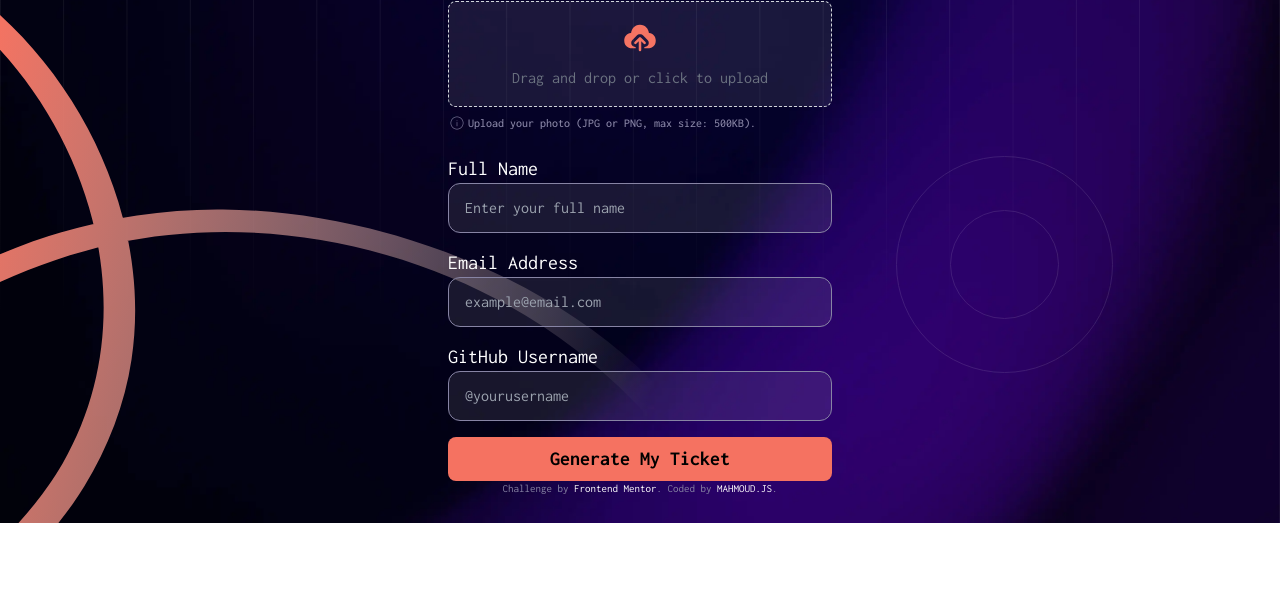
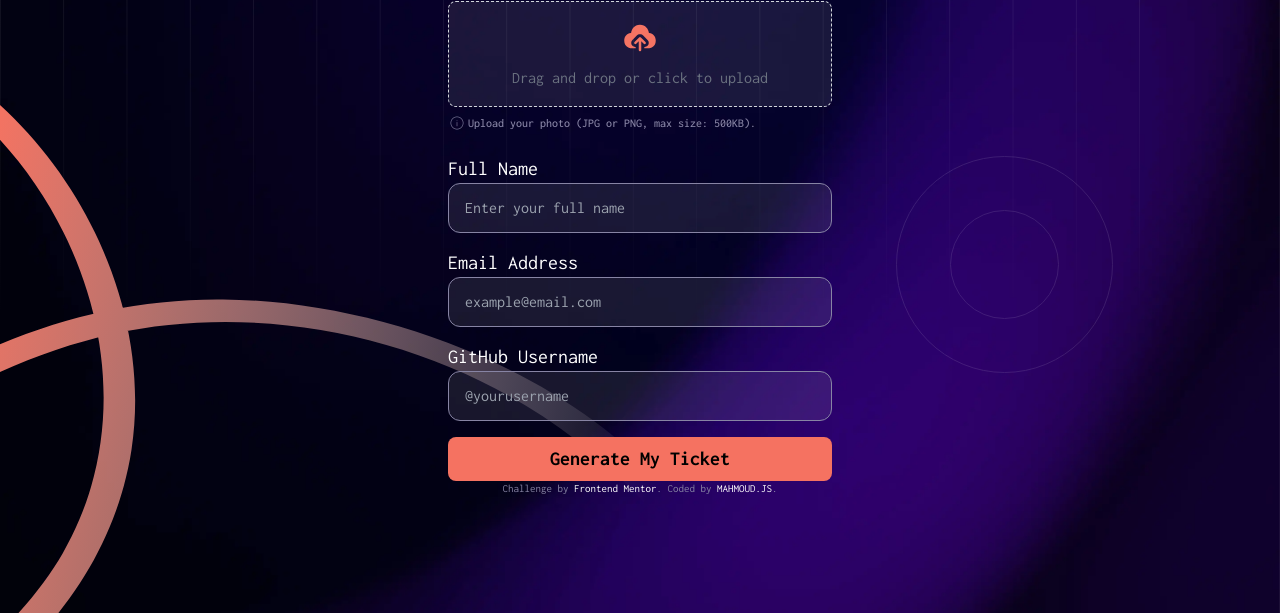
Before and after one commit to Mahmoud-Abdelkarim777/conference-ticket-generator-main, a website: page index.html in a window 1280 px wide. Shown: the part 277-890 px from the top of the page. Before the commit the page ends 800 px from the top, so only its background shows below. Drawn offline with nearby package versions, Linux system fonts and the light colour scheme; some packages are replaced by stand-ins of ours; a script that the page names is missing.

Commit message:
first commit

```diff
--- a/index.html
+++ b/index.html
@@ -21,7 +21,7 @@
     .attribution a { color: hsl(0, 0%, 100%); }
   </style>
 </head>
-<body class="bg-[url('../assets/images/background-mobile.webp')] md:bg-[url('../assets/images/background-tablet.webp')] lg:bg-[url('../assets/images/background-desktop.webp')] bg-center bg-no-repeat bg-cover font-inconsolata relative h-[100vh] overflow-x-hidden">
+<body class="bg-[url('../assets/images/background-mobile.webp')] md:bg-[url('../assets/images/background-tablet.webp')] lg:bg-[url('../assets/images/background-desktop.webp')] bg-center bg-no-repeat bg-cover font-inconsolata relative h-[890px] overflow-x-hidden">
   <div>
     <img src="./assets/images/pattern-lines.svg" class="absolute top-0 z-[-1] bg-center bg-no-repeat h-[100vh]" alt="pattern-lines">
     <img src="./assets/images/pattern-squiggly-line-top.svg" class="absolute right-0 md:top-20 top-8 w-[139px] md:w-[360px] h-[65px] md:h-[168px] z-[-1]" alt="pattern-squiggly-line-top">
```
Also changed, not shown: src/output.css.
